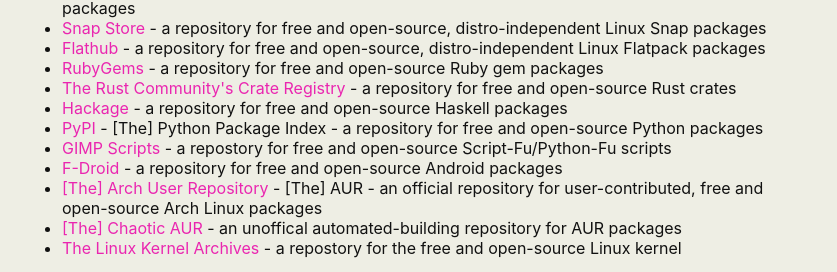
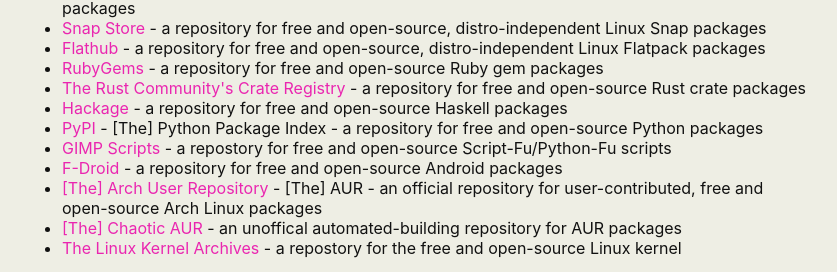
Before and after one commit to martbetz/martbetz.github.io, a Jekyll site: the page built from useful-links.html, in a window 1280 px wide and 900 px high, scrolled down 3717 px. Shown: the part 182-454 px from the top of the window, without its empty margins (218-1055 px from the left). Built offline with Jekyll 4.4.1, drawn with Linux system fonts in a browser that asks for light colours.

Commit message:
Update useful-links.html

```diff
--- a/useful-links.html
+++ b/useful-links.html
@@ -172,7 +172,7 @@
 <li><a href="https://snapcraft.io/store">Snap Store</a> - a repository for free and open-source, distro-independent Linux Snap packages</li>
 <li><a href="https://github.com">Flathub</a> - a repository for free and open-source, distro-independent Linux Flatpack packages</li>
 <li><a href="https://rubygems.org">RubyGems</a> - a repository for free and open-source Ruby gem packages</li>
-<li><a href="https://crates.io">The Rust Community's Crate Registry</a> - a repository for free and open-source Rust crates</li>
+<li><a href="https://crates.io">The Rust Community's Crate Registry</a> - a repository for free and open-source Rust crate packages</li>
 <li><a href="https://hackage.haskell.org">Hackage</a>  - a repository for free and open-source Haskell packages</li>
 <li><a href="https://pypi.org">PyPI</a> - [The] Python Package Index - a repository for free and open-source Python packages</li>
 <li><a href="https://www.gimpscripts.net">GIMP Scripts</a> - a repostory for free and open-source Script-Fu/Python-Fu scripts</li>
```
